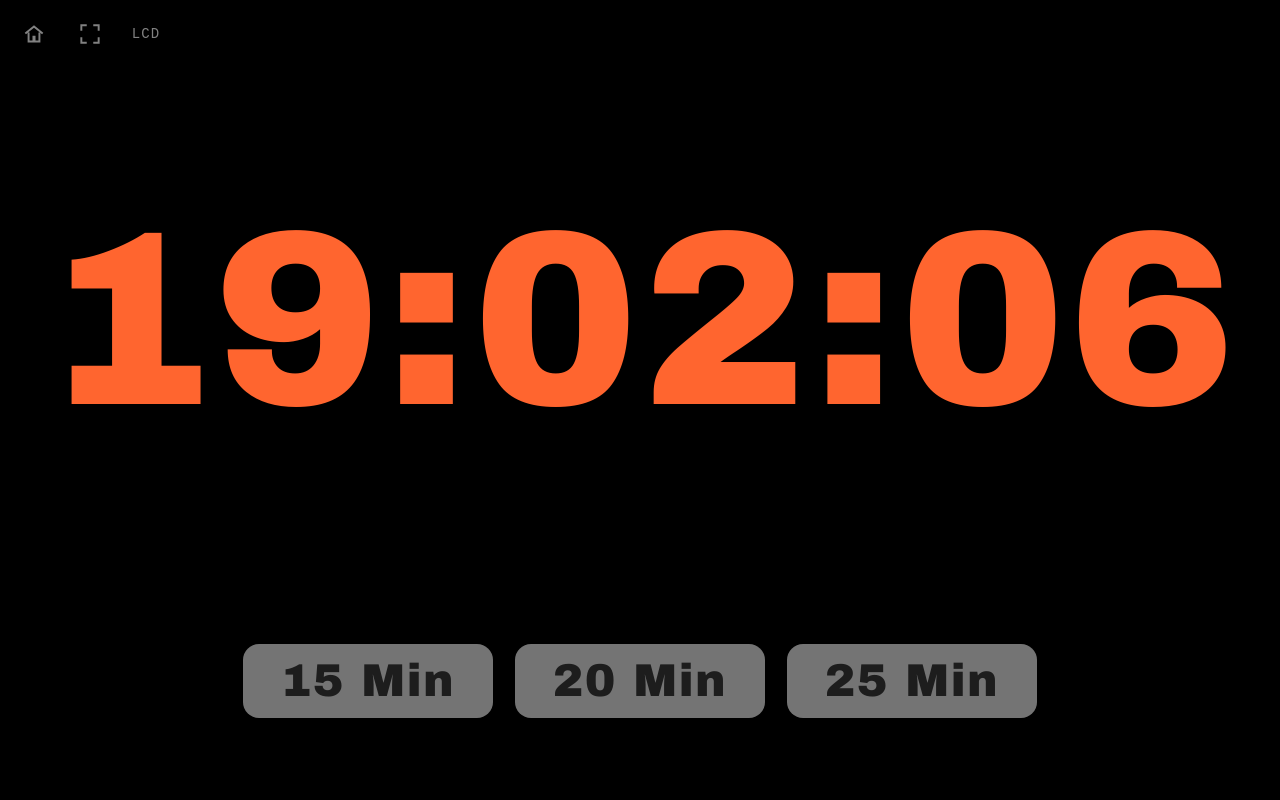
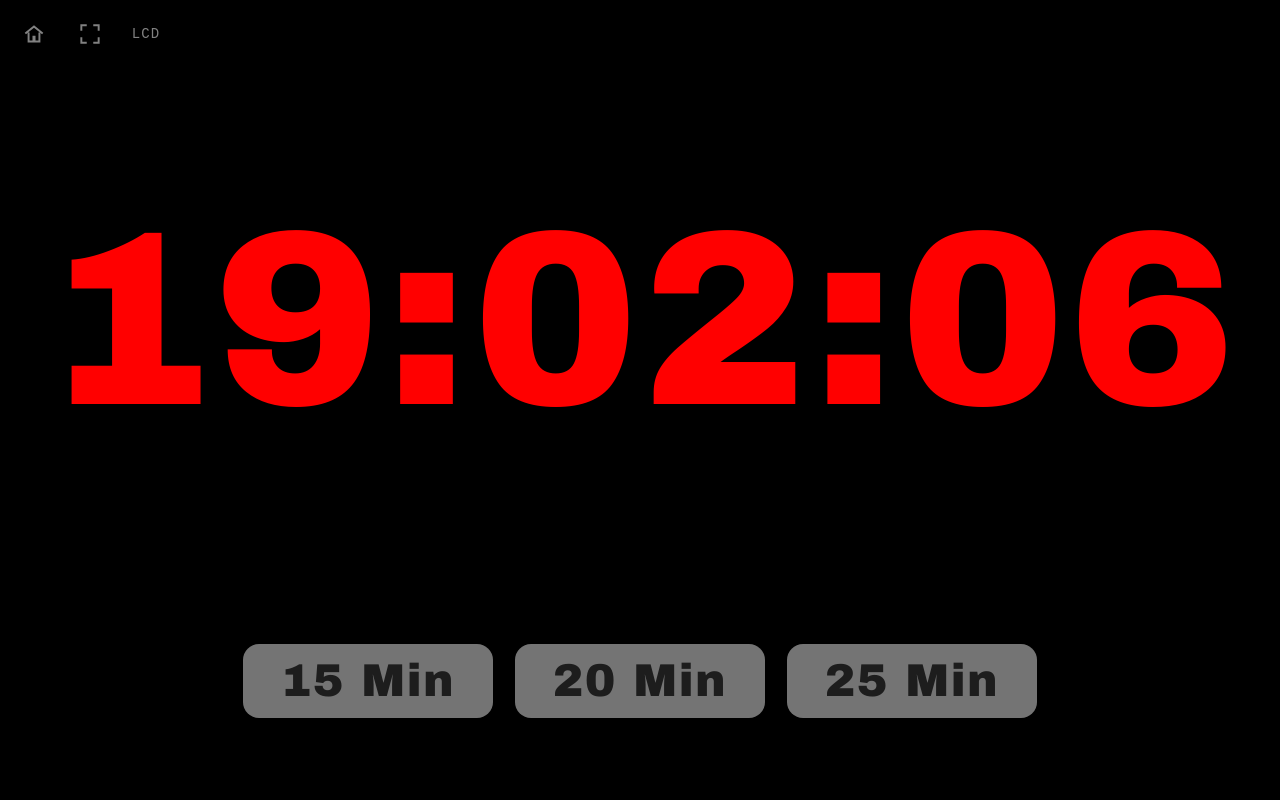
Before and after one commit to lookitstobi/evenTools, a PHP site: page /clock.php in a window 1280 px wide. Run offline with PHP 8.4, Linux system fonts and the light colour scheme.

Commit message:
noch mehr rot

```diff
--- a/app/tools/timeTools/style.css
+++ b/app/tools/timeTools/style.css
@@ -2,7 +2,7 @@
   /* IMPORTANT: This stage clock must always keep a pure black background (#000). */
   /* Do not change this in future updates, even when other theme colors evolve. */
   --bg: #000000;
-  --clock-red: #ff652f;
+  --clock-red: #ff0000;
   --gray-strong: #f0f0f0;
   --gray-soft: #b0b0b0;
   --gray-icon: #8d8d8d;
```
